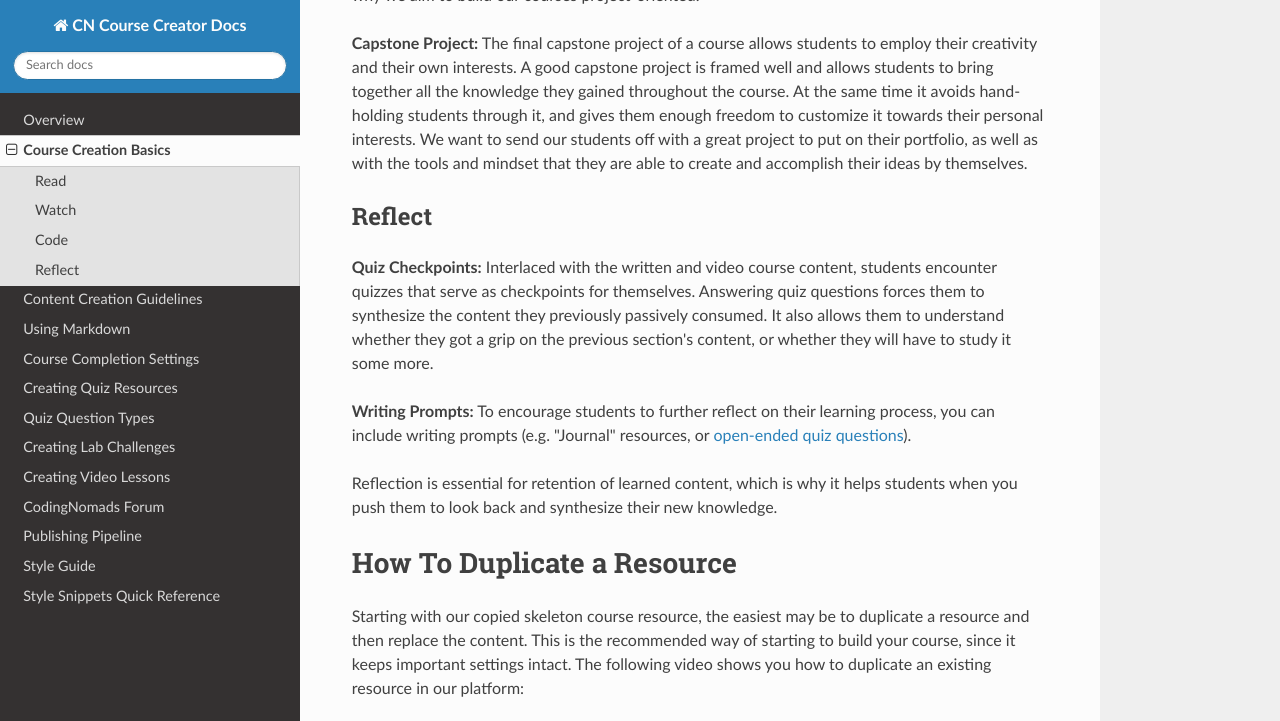
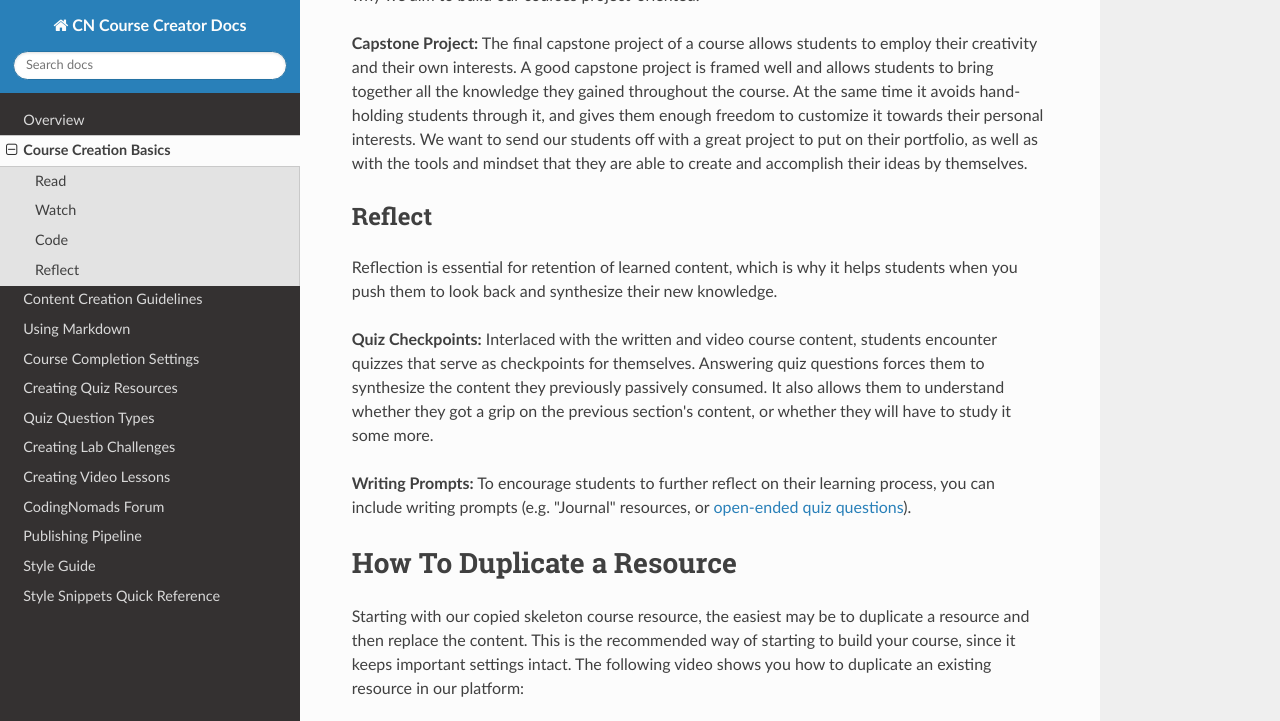
Before and after one commit to iansedano/creator-docs, an MkDocs documentation site: the page built from docs/00-basics.md, in a window 1280 px wide and 900 px high, scrolled down 1040 px, cut to the strip 0-721 px from the top of the window. Built offline with MkDocs 1.6.1, drawn with Linux system fonts in a browser that asks for light colours; nearby versions of some CDN libraries.

Commit message:
Move paragraph

```diff
--- a/docs/00-basics.md
+++ b/docs/00-basics.md
@@ -29,11 +29,11 @@ We have [guidelines for technical writing](01-content-guidelines.md) that you sh
 
 ## Reflect
 
+Reflection is essential for retention of learned content, which is why it helps students when you push them to look back and synthesize their new knowledge.
+
 **Quiz Checkpoints:** Interlaced with the written and video course content, students encounter quizzes that serve as checkpoints for themselves. Answering quiz questions forces them to synthesize the content they previously passively consumed. It also allows them to understand whether they got a grip on the previous section's content, or whether they will have to study it some more.
 
 **Writing Prompts:** To encourage students to further reflect on their learning process, you can include writing prompts (e.g. "Journal" resources, or [open-ended quiz questions](05-quiz-question-types.md#open-ended-text-questions)).
-
-Reflection is essential for retention of learned content, which is why it helps students when you push them to look back and synthesize their new knowledge.
 
 # How To Duplicate a Resource
 
```
